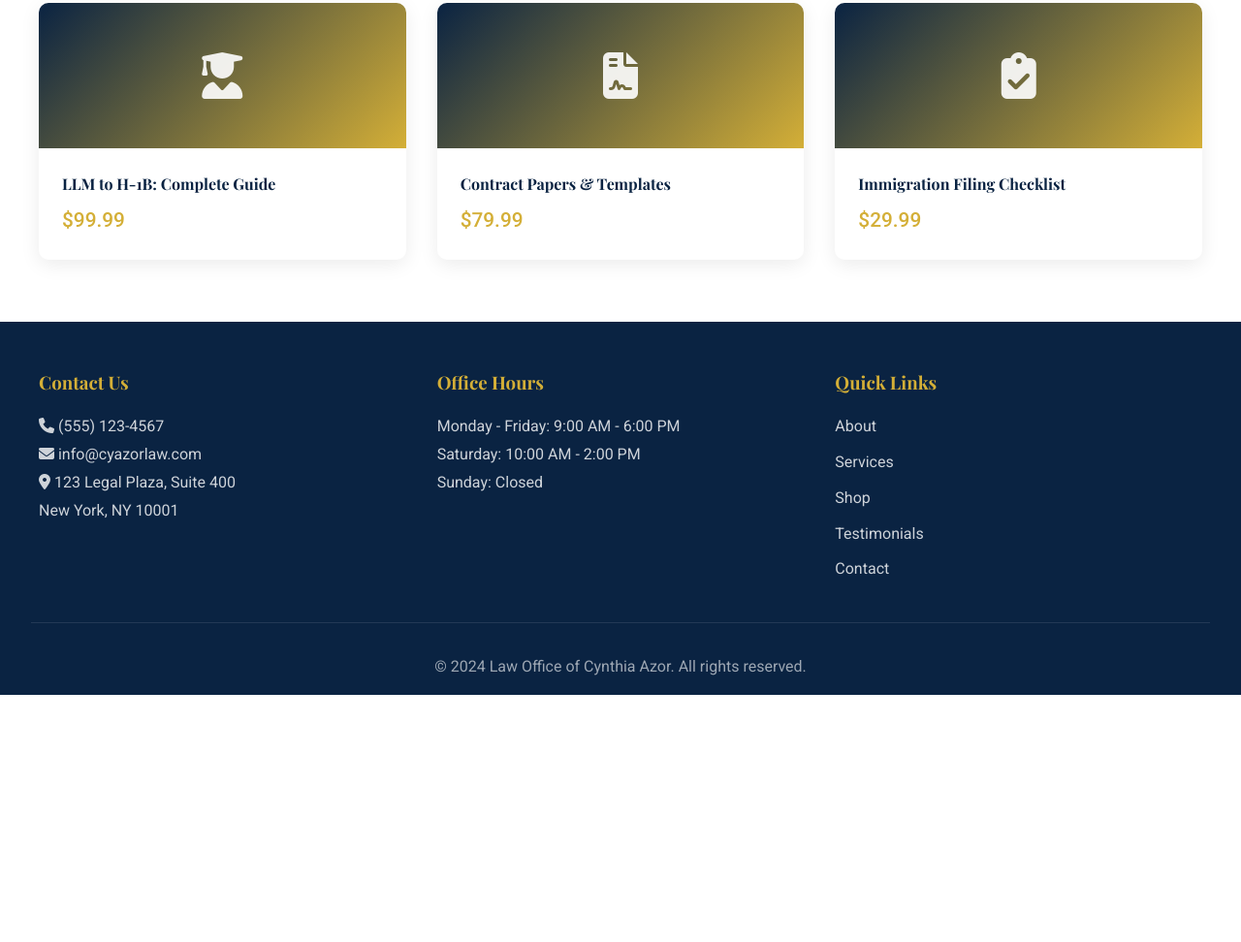
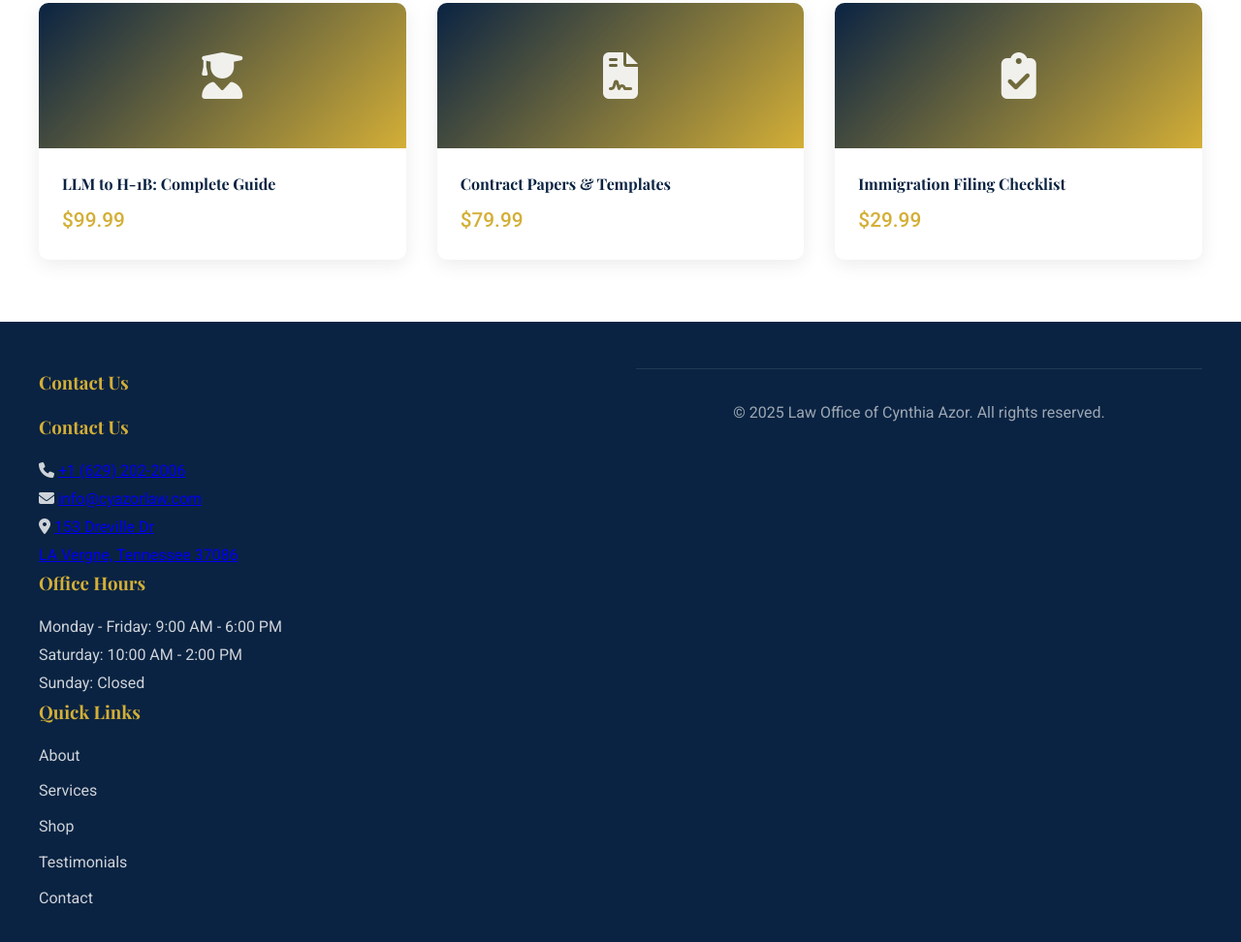
Before and after one commit to erodion4776/Azol-law-firm-, a website: page product-bar-filing-guide.html in a window 1280 px wide. Shown: the part 3467-4439 px from the top of the page at 97% size. Before the commit the page ends 4184 px from the top, so only its background shows below. Drawn offline with nearby package versions, Linux system fonts and the light colour scheme.

Commit message:
Update product-bar-filing-guide.html

```diff
--- a/product-bar-filing-guide.html
+++ b/product-bar-filing-guide.html
@@ -1411,10 +1411,15 @@
         <div class="footer-container">
             <div class="footer-section">
                 <h3>Contact Us</h3>
-                <p><i class="fas fa-phone"></i> (555) 123-4567</p>
-                <p><i class="fas fa-envelope"></i> info@cyazorlaw.com</p>
-                <p><i class="fas fa-map-marker-alt"></i> 123 Legal Plaza, Suite 400<br>New York, NY 10001</p>
-            </div>
+                <div class="footer-section">
+    <h3>Contact Us</h3>
+    <!-- UPDATED Phone Number -->
+    <p><i class="fas fa-phone"></i> <a href="tel:+16292022006">+1 (629) 202-2006</a></p>
+    <!-- Email link -->
+    <p><i class="fas fa-envelope"></i> <a href="mailto:info@cyazorlaw.com">info@cyazorlaw.com</a></p>
+    <!-- UPDATED Address link to Google Maps search -->
+    <p><i class="fas fa-map-marker-alt"></i> <a href="https://www.google.com/maps/search/?api=1&query=153+Dreville+Dr+LA+Vergne+Tennessee+37086" target="_blank">153 Dreville Dr<br>LA Vergne, Tennessee 37086</a></p>
+</div>
             <div class="footer-section">
                 <h3>Office Hours</h3>
                 <p>Monday - Friday: 9:00 AM - 6:00 PM</p>
@@ -1433,7 +1438,7 @@
             </div>
         </div>
         <div class="footer-bottom">
-            <p>&copy; 2024 Law Office of Cynthia Azor. All rights reserved.</p>
+            <p>&copy; 2025 Law Office of Cynthia Azor. All rights reserved.</p>
         </div>
     </footer>
 
```
